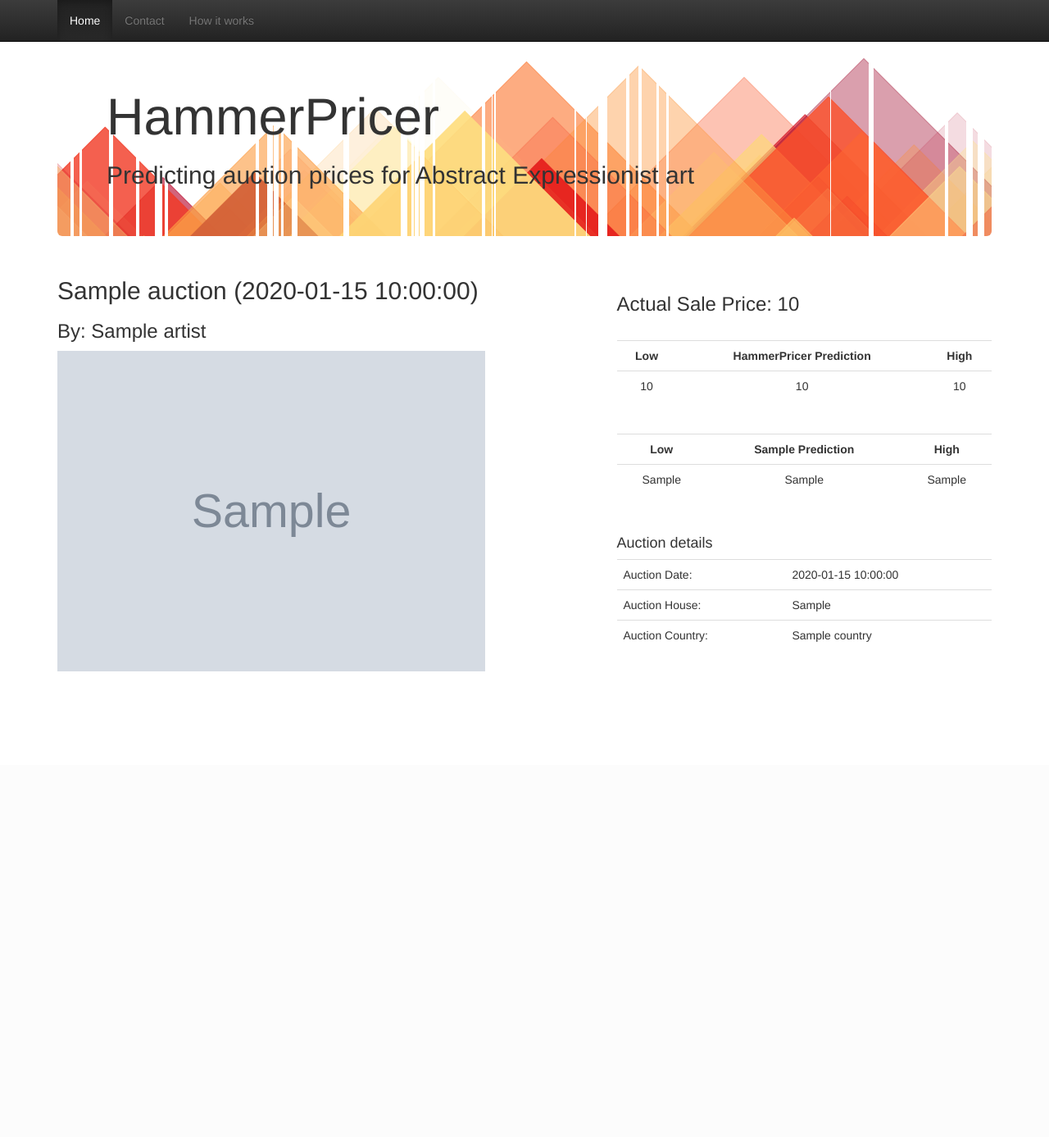
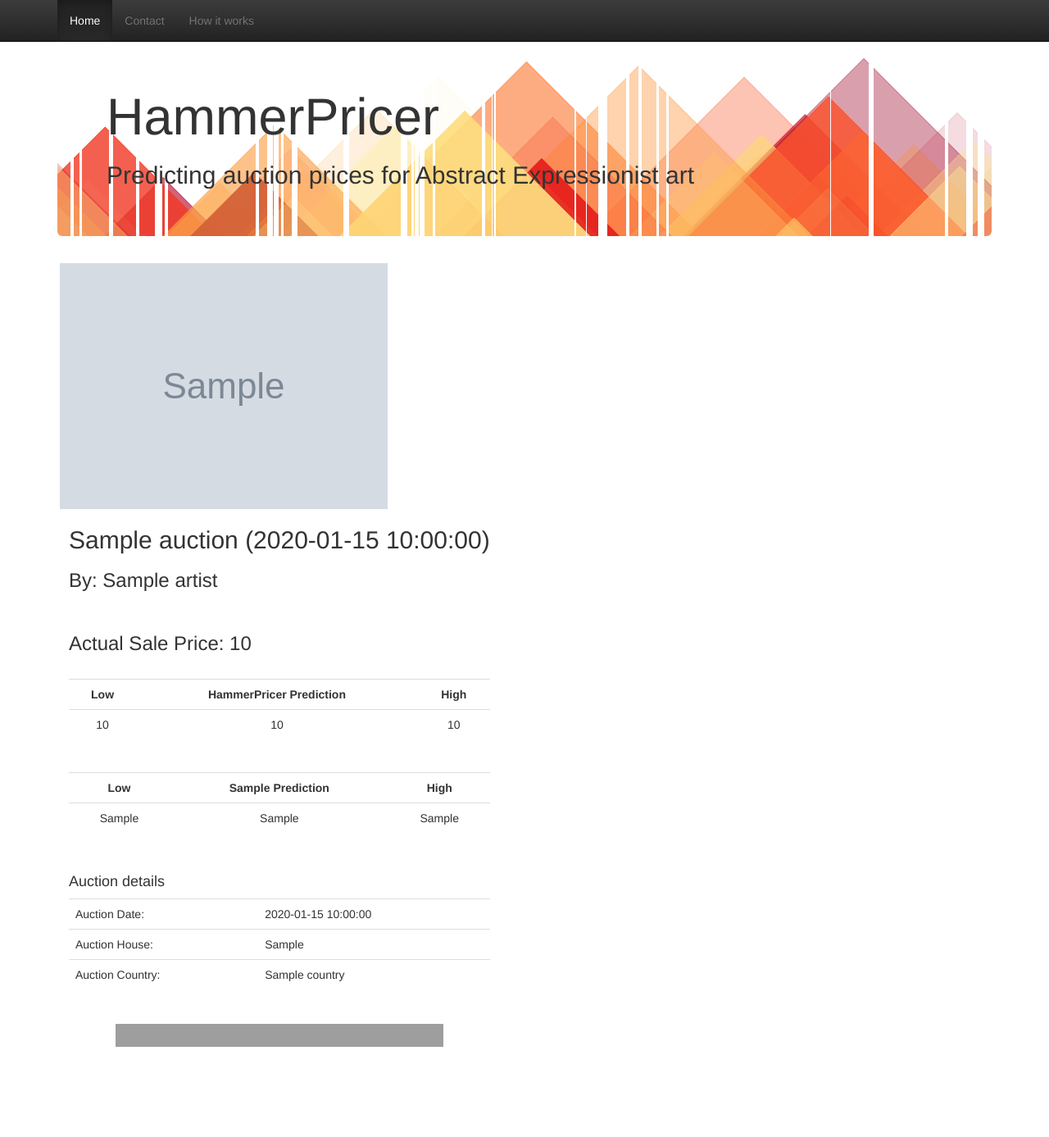
Before and after one commit to jbwhit/hammer-pricer, a Flask app: template app/templates/destination2.html in a window 1280 px wide. Shown: the whole page at 82% size. Before the commit the page ends 819 px from the top, so only its background shows below. Run offline with Flask 2, Linux system fonts and the light colour scheme; the template is opened without the code that fills it: most values are stand-ins (such as "Sample title", 1, 10 or a date in 2020); grey boxes marked "Sample" are stand-in pictures; some libraries are stand-ins or nearby versions; grey boxes are pictures that could not be loaded.

Commit message:
Update CSS and HTML for slideshow.

```diff
--- /dev/null
+++ b/app/static/css/jw-galleriffic.css
@@ -0,0 +1,206 @@
+div#container {
+    overflow: hidden;
+}
+div.content {
+    display: none;
+    clear: both;
+}
+
+div.content a, div.navigation a {
+    text-decoration: none;
+}
+div.content a:hover, div.content a:active {
+    text-decoration: underline;
+}
+
+div.navigation a.pageLink {
+    height: 77px;
+    line-height: 77px;
+}
+
+div.controls {
+    margin-top: 5px;
+    height: 23px;
+}
+div.controls a {
+    padding: 5px;
+}
+div.ss-controls {
+    float: left;
+}
+div.nav-controls {
+    float: right;
+}
+
+div.slideshow-container,
+div.loader,
+div.slideshow a.advance-link {
+    /*width: 510px; */
+    width: 100%; /* This should be set to be at least the width of the largest image in the slideshow with padding */
+}
+
+div.loader,
+div.slideshow a.advance-link,
+div.caption-container {
+    /*height: 502px; */
+    height: 100%;
+    /* This should be set to be at least the height of the largest image in the slideshow with padding */
+}
+
+div.slideshow-container {
+    position: relative;
+    clear: both;
+    float: left;
+    /*height: 532px;*/
+    height: 100%;
+}
+
+div.loader {
+    position: absolute;
+    top: 0;
+    left: 0;
+    background-image: url('images/loader.gif');
+    background-repeat: no-repeat;
+    background-position: center;
+}
+div.slideshow span.image-wrapper {
+    display: block;
+    position: absolute;
+    top: 120px;
+    left: 0;
+}
+div.slideshow a.advance-link {
+    display: block;
+    line-height: 100%;
+    text-align: center;
+}
+
+div.slideshow a.advance-link:hover,
+div.slideshow a.advance-link:active,
+div.slideshow a.advance-link:visited {
+    text-decoration: none;
+}
+div.slideshow a.advance-link:focus {
+    outline: none;
+}
+
+div.slideshow img {
+    border-style: solid;
+    border-width: 1px;
+    width: 80%;
+}
+div.caption-container {
+    float: right;
+    position: relative;
+    margin-top: 30px;
+}
+span.image-caption {
+    display: block;
+    position: absolute;
+    top: 0;
+    left: 0;
+}
+
+div.caption-container, span.image-caption {
+    /*width: 334px;*/
+    /*58.33333333*/
+    width: 41.66666667%;
+}
+
+div.caption {
+    padding: 0 12px;
+}
+
+div.image-title {
+    font-weight: bold;
+    font-size: 1.4em;
+}
+div.image-desc {
+    line-height: 1.3em;
+    padding-top: 12px;
+}
+div.download {
+    margin-top: 8px;
+}
+div.photo-index {
+    position: absolute;
+    bottom: 0;
+    left: 0;
+    padding: 0 12px;
+}
+div.navigation-container {
+    float: left;
+    position: relative;
+    /*left: 50%;*/
+    left: 0%;
+}
+div.navigation {
+    float: left;
+    position: relative;
+    /*left: -50%;*/
+    left: 0%;
+}
+div.navigation a.pageLink {
+    display: block;
+    position: relative;
+    float: left;
+    margin: 2px;
+    width: 16px;
+    background-position:center center;
+    background-repeat:no-repeat;
+}
+div.navigation a.pageLink:focus {
+    outline: none;
+}
+
+ul.thumbs {
+    position: relative;
+    float: left;
+    margin: 0;
+    padding: 0;
+}
+ul.thumbs li {
+    float: left;
+    padding: 0;
+    margin: 2px;
+    list-style: none;
+}
+a.thumb {
+    padding: 1px;
+    display: block;
+}
+a.thumb:focus {
+    outline: none;
+}
+ul.thumbs img {
+    border: none;
+    display: block;
+}
+div.pagination {
+    clear: both;
+    position: relative;
+    /*left: -50%;*/
+}
+div.pagination a, div.pagination span.current, div.pagination span.ellipsis {
+    position: relative;
+    display: block;
+    float: left;
+    margin-right: 2px;
+    padding: 4px 7px 2px 7px;
+    border: 1px solid #ccc;
+}
+div.pagination a:hover {
+    text-decoration: none;
+}
+div.pagination span.current {
+    font-weight: bold;
+}
+div.pagination span.ellipsis {
+    border: none;
+    padding: 5px 0 3px 2px;
+}
+
+div.gallery-gutter {
+    clear: both;
+    padding-bottom: 20px;
+}
--- a/app/templates/destination2.html
+++ b/app/templates/destination2.html
@@ -12,16 +12,16 @@
 
     <!-- Bootstrap core CSS -->
     <link href="../static/css/bootstrap.min.css" rel="stylesheet">
-    <!-- Bootstrap theme -->
     <link href="../static/css/bootstrap-theme.min.css" rel="stylesheet">
+    <link rel="stylesheet" href="../static/css/jw-galleriffic.css" type="text/css" />
 
     <!-- Custom styles for this template -->
-    <link href="theme.css" rel="stylesheet">
     <link href="../static/css/jquery.autocomplete.css" rel="stylesheet">
 
     <script src="https://code.jquery.com/jquery-1.10.2.min.js"></script>
     <script src="../static/js/bootstrap.min.js"></script>
-
+    <script type="text/javascript" src="../static/js/jquery.galleriffic.js"></script>
+    <script type="text/javascript" src="../static/js/jquery.opacityrollover.js"></script>
   </head>
 
   <body role="document">
@@ -44,22 +44,26 @@
     <div class="container theme-showcase" role="main">
       <!-- Main jumbotron for a primary marketing message or call to action -->
       <div class="jumbotron" style="background-image: url(../static/images/20140911-insight.png); height=100%; background-position: -2000px 20px;" align="middle;" >
-      <!-- <img src="../static/images/20140820110359717818.test.png" width=100%; > -->
+
         <h1>HammerPricer</h1>
         <h2>Predicting auction prices for Abstract Expressionist art</h2>
-        <!-- <p><a href="#" class="btn btn-primary btn-lg" role="button">Learn more &raquo;</a></p> -->
+
       </div>
-
 
       <!-- title,artist,auction_date,creation_date,auction_house,country,auction_house_low,auction_house_prediction,auction_house_high,hammer_price_low,hammer_price_prediction,hammer_price_high,sale_price,artkey,image -->
 
-    <div class="row">
+    <!-- Start Advanced Gallery Html Containers -->
+      <div class="navigation-container">
+        <div id="thumbs" class="navigation">
+          <ul class="thumbs noscript">
           {% for auction in auctions %}
-      <div class="col-md-7"><h2>{{ auction['title'] }} ({{ auction['creation_date'] }})</h2>
+              <li>
+                  <a class="thumb" name="optionalCustomIdentifier" href={{ auction['image'] }} title="{{ auction['title'] }}">
+                      <img src={{ auction['thumb'] }} alt="{{ auction['title'] }}" />
+                  </a>
+                  <div class="caption">
+                      <h2>{{ auction['title'] }} ({{ auction['creation_date'] }})</h2>
                       <h3>By: {{ auction['artist'] }}</h3>
-        <img src={{ auction['image'] }} width="80%" text-align="center">
-      </div>
-      <div class="col-md-5">
                       <br>
                               <h3>Actual Sale Price: {{ auction['sale_price'] }}</h3>
         <br>
@@ -80,22 +84,155 @@
           <tr><td>Auction Country:</td><td>{{ auction['country'] }}</td></tr>
         </table>
         <br>
+
                   </div>
+              </li>
           {% endfor %}
+          </ul>
+        </div>
+          <div class="content">
+          <div class="slideshow-container">
+            <div id="controls" class="controls"></div>
+            <div id="loading" class="loader"></div>
+            <div id="slideshow" class="slideshow"></div>
+          </div>
+          <div id="caption" class="caption-container">
+            <div class="photo-index"></div>
+          </div>
         </div>
 
-    <br>
-    <br>
-    <br>
+        <div style="clear: both;"></div>
+
     <br>
     <br>
 
     <script type="text/javascript">
-    $( "#target" ).submit(function( event ) {
-      alert( $( "input:first" ).text() );
-      // event.preventDefault();
+      jQuery(document).ready(function($) {
+        // We only want these styles applied when javascript is enabled
+        $('div.content').css('display', 'block');
+
+        // Initially set opacity on thumbs and add
+        // additional styling for hover effect on thumbs
+        var onMouseOutOpacity = 0.67;
+        $('#thumbs ul.thumbs li, div.navigation a.pageLink').opacityrollover({
+          mouseOutOpacity:   onMouseOutOpacity,
+          mouseOverOpacity:  1.0,
+          fadeSpeed:         'fast',
+          exemptionSelector: '.selected'
+        });
+
+        // Initialize Advanced Galleriffic Gallery
+        var gallery = $('#thumbs').galleriffic({
+          delay:                     2500,
+          numThumbs:                 10,
+          preloadAhead:              10,
+          enableTopPager:            false,
+          enableBottomPager:         false,
+          imageContainerSel:         '#slideshow',
+          controlsContainerSel:      '#controls',
+          captionContainerSel:       '#caption',
+          loadingContainerSel:       '#loading',
+          renderSSControls:          true,
+          renderNavControls:         true,
+          playLinkText:              'Play Slideshow',
+          pauseLinkText:             'Pause Slideshow',
+          prevLinkText:              '&lsaquo; Previous Photo',
+          nextLinkText:              'Next Photo &rsaquo;',
+          nextPageLinkText:          'Next &rsaquo;',
+          prevPageLinkText:          '&lsaquo; Prev',
+          enableHistory:             true,
+          autoStart:                 false,
+          syncTransitions:           true,
+          defaultTransitionDuration: 900,
+          onSlideChange:             function(prevIndex, nextIndex) {
+            // 'this' refers to the gallery, which is an extension of $('#thumbs')
+            this.find('ul.thumbs').children()
+              .eq(prevIndex).fadeTo('fast', onMouseOutOpacity).end()
+              .eq(nextIndex).fadeTo('fast', 1.0);
+
+            // Update the photo index display
+            this.$captionContainer.find('div.photo-index')
+              .html('Photo '+ (nextIndex+1) +' of '+ this.data.length);
+          },
+          onPageTransitionOut:       function(callback) {
+            this.fadeTo('fast', 0.0, callback);
+          },
+          onPageTransitionIn:        function() {
+            var prevPageLink = this.find('a.prev').css('visibility', 'hidden');
+            var nextPageLink = this.find('a.next').css('visibility', 'hidden');
+
+            // Show appropriate next / prev page links
+            if (this.displayedPage > 0)
+              prevPageLink.css('visibility', 'visible');
+
+            var lastPage = this.getNumPages() - 1;
+            if (this.displayedPage < lastPage)
+              nextPageLink.css('visibility', 'visible');
+
+            this.fadeTo('fast', 1.0);
+          }
+        });
+
+        /**************** Event handlers for custom next / prev page links **********************/
+
+        gallery.find('a.prev').click(function(e) {
+          gallery.previousPage();
+          e.preventDefault();
+        });
+
+        gallery.find('a.next').click(function(e) {
+          gallery.nextPage();
+          e.preventDefault();
+        });
+
+        /****************************************************************************************/
+
+        /**** Functions to support integration of galleriffic with the jquery.history plugin ****/
+
+        // PageLoad function
+        // This function is called when:
+        // 1. after calling $.historyInit();
+        // 2. after calling $.historyLoad();
+        // 3. after pushing "Go Back" button of a browser
+        function pageload(hash) {
+          // alert("pageload: " + hash);
+          // hash doesn't contain the first # character.
+          if(hash) {
+            $.galleriffic.gotoImage(hash);
+          } else {
+            gallery.gotoIndex(0);
+          }
+        }
+
+        // Initialize history plugin.
+        // The callback is called at once by present location.hash.
+        $.historyInit(pageload, "advanced.html");
+
+        // set onlick event for buttons using the jQuery 1.3 live method
+        $("a[rel='history']").live('click', function(e) {
+          if (e.button != 0) return true;
+
+          var hash = this.href;
+          hash = hash.replace(/^.*#/, '');
+
+          // moves to a new page.
+          // pageload is called at once.
+          // hash don't contain "#", "?"
+          $.historyLoad(hash);
+
+          return false;
+        });
+
+        /****************************************************************************************/
       });
     </script>
+
+    <br>
+    <br>
+
+
+
+
     </div> <!-- /container -->
 
   </body>
--- a/app/views.py
+++ b/app/views.py
@@ -12,6 +12,8 @@
         cur = con.cursor(mdb.cursors.DictCursor)
         cur.execute("SELECT * FROM Auctions LIMIT 12")
         rows = cur.fetchall()
+        for key in rows:
+            key['thumb'] = key['image'].split(".")[2] + "-thumb.jpg"
     return render_template('destination2.html', auctions=rows)
 
 @app.route('/db')
```
Lines whose indentation alone changed are shown as unchanged.
